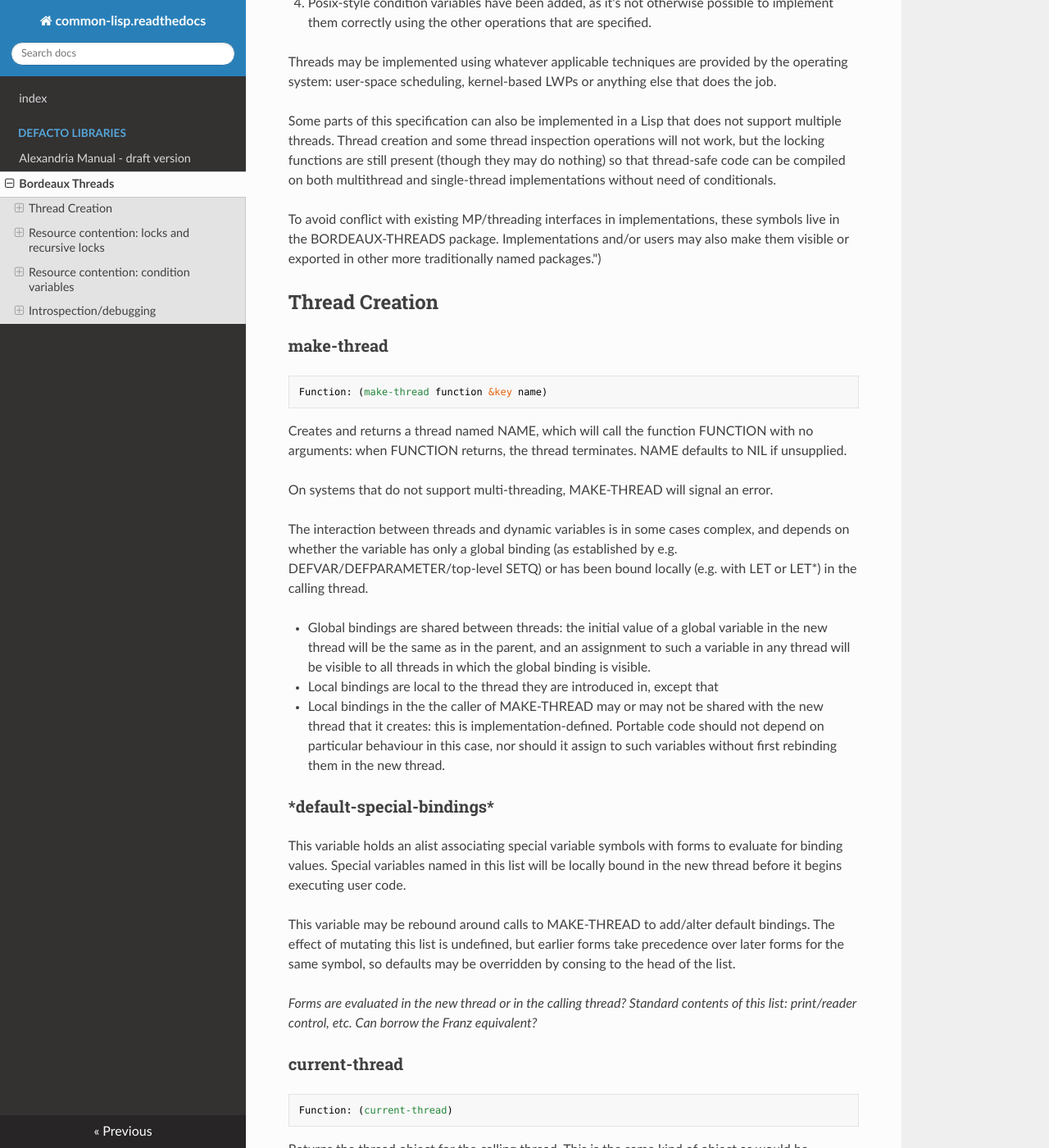
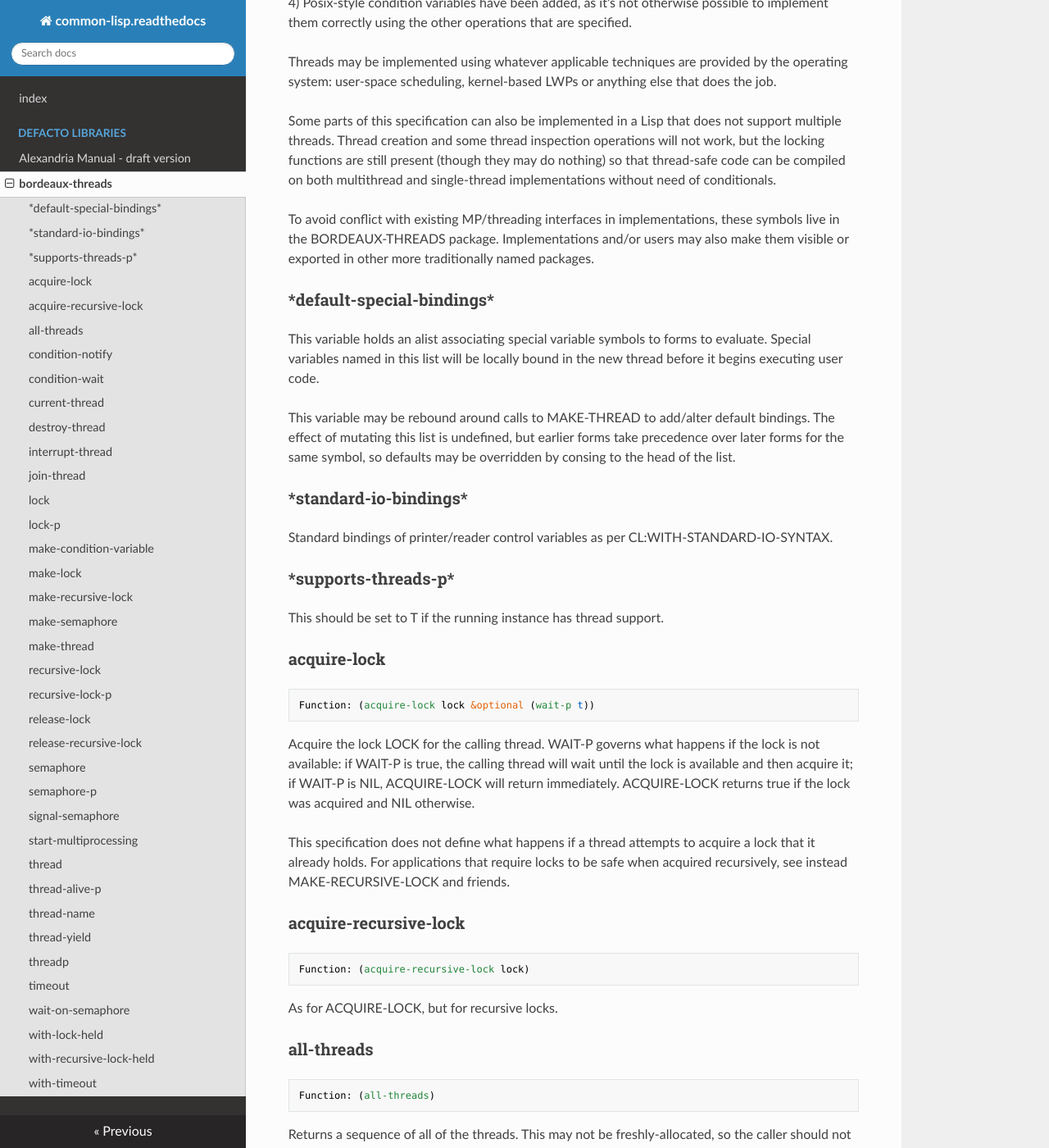
Before and after one commit to cl-library-docs/common-lisp-libraries, an MkDocs documentation site: the page built from docs/bordeaux-threads.md, in a window 1280 px wide and 1400 px high, scrolled down 576 px. Shown: the whole window at 82% size. Built offline with MkDocs 1.6.1, drawn with Linux system fonts in a browser that asks for light colours; nearby versions of some CDN libraries; some of the changed text lies outside the part shown.

Commit message:
bordeaux-threads doc fixed; added md-file.lisp

````diff
--- a/docs/bordeaux-threads.md
+++ b/docs/bordeaux-threads.md
@@ -1,250 +1,397 @@
-# Bordeaux Threads
+# bordeaux-threads
 
 Version: 0.8.7
 
-*(This documentation is modified to markdown from [here](https://trac.common-lisp.net/bordeaux-threads/wiki/TracGuide) on 01 March, 2020.)*
+BORDEAUX-THREADS is a proposed standard for a minimal
+  MP/threading interface. It is similar to the CLIM-SYS threading and
+  lock support, but for the following broad differences:
 
+  1) Some behaviours are defined in additional detail: attention has
+     been given to special variable interaction, whether and when
+     cleanup forms are run. Some behaviours are defined in less
+     detail: an implementation that does not support multiple
+     threads is not required to use a new list (nil) for a lock, for
+     example.
 
-BORDEAUX-THREADS is a proposed standard for a minimal MP/Threading interface. It is similar to the CLIM-SYS threading and lock support, but for the following broad differences:
+  2) Many functions which would be difficult, dangerous or inefficient
+     to provide on some implementations have been removed. Chiefly
+     these are functions such as thread-wait which expect for
+     efficiency that the thread scheduler is written in Lisp and
+     'hookable', which can't sensibly be done if the scheduler is
+     external to the Lisp image, or the system has more than one CPU.
 
- 1. Some behaviours are defined in additional detail: attention has been given to special variable interaction, whether and when cleanup forms are run. Some behaviours are defined in less detail: an implementation that does not support multiple threads is not required to use a new list (nil) for a lock, for example.
- 2. Many functions which would be difficult, dangerous or inefficient to provide on some implementations have been removed. Chiefly these are functions such as thread-wait which expect for efficiency that the thread scheduler is written in Lisp and 'hookable', which can't sensibly be done if the scheduler is external to the Lisp image, or the system has more than one CPU.
- 3. Unbalanced ACQUIRE-LOCK and RELEASE-LOCK functions have been added.
- 4. Posix-style condition variables have been added, as it's not otherwise possible to implement them correctly using the other operations that are specified.
+  3) Unbalanced ACQUIRE-LOCK and RELEASE-LOCK functions have been
+     added.
 
-Threads may be implemented using whatever applicable techniques are provided by the operating system: user-space scheduling, kernel-based LWPs or anything else that does the job.
+  4) Posix-style condition variables have been added, as it's not
+     otherwise possible to implement them correctly using the other
+     operations that are specified.
 
-Some parts of this specification can also be implemented in a Lisp that does not support multiple threads. Thread creation and some thread inspection operations will not work, but the locking functions are still present (though they may do nothing) so that thread-safe code can be compiled on both multithread and single-thread implementations without need of conditionals.
+  Threads may be implemented using whatever applicable techniques are
+  provided by the operating system: user-space scheduling,
+  kernel-based LWPs or anything else that does the job.
 
-To avoid conflict with existing MP/threading interfaces in implementations, these symbols live in the BORDEAUX-THREADS package. Implementations and/or users may also make them visible or exported in other more traditionally named packages.")
+  Some parts of this specification can also be implemented in a Lisp
+  that does not support multiple threads. Thread creation and some
+  thread inspection operations will not work, but the locking
+  functions are still present (though they may do nothing) so that
+  thread-safe code can be compiled on both multithread and
+  single-thread implementations without need of conditionals.
 
-## Thread Creation
+  To avoid conflict with existing MP/threading interfaces in
+  implementations, these symbols live in the BORDEAUX-THREADS package.
+  Implementations and/or users may also make them visible or exported
+  in other more traditionally named packages.
 
-### make-thread
+### \*default-special-bindings\*
+This variable holds an alist associating special variable symbols
+  to forms to evaluate. Special variables named in this list will
+  be locally bound in the new thread before it begins executing user code.
+
+  This variable may be rebound around calls to MAKE-THREAD to
+  add/alter default bindings. The effect of mutating this list is
+  undefined, but earlier forms take precedence over later forms for
+  the same symbol, so defaults may be overridden by consing to the
+  head of the list.
+
+### \*standard-io-bindings\*
+Standard bindings of printer/reader control variables as per CL:WITH-STANDARD-IO-SYNTAX.
+
+### \*supports-threads-p\*
+This should be set to T if the running instance has thread support.
+
+### acquire-lock
 
 ```lisp
-Function: (make-thread function &key name)
+Function: (acquire-lock lock &optional (wait-p t))
 ```
+Acquire the lock LOCK for the calling thread.
+  WAIT-P governs what happens if the lock is not available: if WAIT-P
+  is true, the calling thread will wait until the lock is available
+  and then acquire it; if WAIT-P is NIL, ACQUIRE-LOCK will return
+  immediately. ACQUIRE-LOCK returns true if the lock was acquired and
+  NIL otherwise.
 
-Creates and returns a thread named NAME, which will call the function FUNCTION with no arguments: when FUNCTION returns, the thread terminates. NAME defaults to NIL if unsupplied.
+  This specification does not define what happens if a thread
+  attempts to acquire a lock that it already holds. For applications
+  that require locks to be safe when acquired recursively, see instead
+  MAKE-RECURSIVE-LOCK and friends.
 
-On systems that do not support multi-threading, MAKE-THREAD will signal an error.
+### acquire-recursive-lock
 
-The interaction between threads and dynamic variables is in some cases complex, and depends on whether the variable has only a global binding (as established by e.g. DEFVAR/DEFPARAMETER/top-level SETQ) or has been bound locally (e.g. with LET or LET*) in the calling thread.
+```lisp
+Function: (acquire-recursive-lock lock)
+```
+As for ACQUIRE-LOCK, but for recursive locks.
 
- * Global bindings are shared between threads: the initial value of a global variable in the new thread will be the same as in the parent, and an assignment to such a variable in any thread will be visible to all threads in which the global binding is visible.
- * Local bindings are local to the thread they are introduced in, except that
- * Local bindings in the the caller of MAKE-THREAD may or may not be shared with the new thread that it creates: this is implementation-defined. Portable code should not depend on particular behaviour in this case, nor should it assign to such variables without first rebinding them in the new thread.
+### all-threads
 
-### \*default-special-bindings\*
+```lisp
+Function: (all-threads)
+```
+Returns a sequence of all of the threads. This may not
+  be freshly-allocated, so the caller should not modify it.
 
-This variable holds an alist associating special variable symbols with forms to evaluate for binding values. Special variables named in this list will be locally bound in the new thread before it begins executing user code.
+### condition-notify
 
-This variable may be rebound around calls to MAKE-THREAD to add/alter default bindings. The effect of mutating this list is undefined, but earlier forms take precedence over later forms for the same symbol, so defaults may be overridden by consing to the head of the list.
+```lisp
+Function: (condition-notify condition-variable)
+```
+Notify at least one of the threads waiting for
+  CONDITION-VARIABLE. It is implementation-dependent whether one or
+  more than one (and possibly all) threads are woken, but if the
+  implementation is capable of waking only a single thread (not all
+  are) this is probably preferable for efficiency reasons. The order
+  of wakeup is unspecified and does not necessarily relate to the
+  order that the threads went to sleep in.
 
-*Forms are evaluated in the new thread or in the calling thread? Standard contents of this list: print/reader control, etc. Can borrow the Franz equivalent?*
+  CONDITION-NOTIFY has no useful return value. In an implementation
+  that does not support multiple threads, it has no effect.
+
+### condition-wait
+
+```lisp
+Function: (condition-wait condition-variable lock &key timeout)
+```
+Atomically release LOCK and enqueue the calling
+  thread waiting for CONDITION-VARIABLE. The thread will resume when
+  another thread has notified it using CONDITION-NOTIFY; it may also
+  resume if interrupted by some external event or in other
+  implementation-dependent circumstances: the caller must always test
+  on waking that there is threading to be done, instead of assuming
+  that it can go ahead.
+
+  It is an error to call function this unless from the thread that
+  holds LOCK.
+
+  If TIMEOUT is nil or not provided, the system always reacquires LOCK
+  before returning to the caller. In this case T is returned.
+
+  If TIMEOUT is non-nil, the call will return after at most TIMEOUT
+  seconds (approximately), whether or not a notification has occurred.
+  Either NIL or T will be returned. A return of NIL indicates that the
+  lock is no longer held and that the timeout has expired. A return of
+  T indicates that the lock is held, in which case the timeout may or
+  may not have expired.
+
+  **NOTE**: The behavior of CONDITION-WAIT with TIMEOUT diverges from
+  the POSIX function pthread_cond_timedwait. The former may return
+  without the lock being held while the latter always returns with the
+  lock held.
+
+  In an implementation that does not support multiple threads, this
+  function signals an error.
 
 ### current-thread
 
 ```lisp
 Function: (current-thread)
 ```
+Returns the thread object for the calling
+  thread. This is the same kind of object as would be returned by
+  MAKE-THREAD.
 
-Returns the thread object for the calling thread. This is the same kind of object as would be returned by MAKE-THREAD.
+### destroy-thread
+
+```lisp
+Function: (destroy-thread thread)
+```
+Terminates the thread THREAD, which is an object
+  as returned by MAKE-THREAD. This should be used with caution: it is
+  implementation-defined whether the thread runs cleanup forms or
+  releases its locks first.
+
+  Destroying the calling thread is an error.
+
+### interrupt-thread
+
+```lisp
+Function: (interrupt-thread thread function &rest args)
+```
+Interrupt THREAD and cause it to evaluate FUNCTION
+  before continuing with the interrupted path of execution. This may
+  not be a good idea if THREAD is holding locks or doing anything
+  important. On systems that do not support multiple threads, this
+  function signals an error.
+
+### join-thread
+
+```lisp
+Function: (join-thread thread)
+```
+Wait until THREAD terminates. If THREAD has already terminated,
+  return immediately. The return values of the thread function are
+  returned.
+
+### lock
+
+### lock-p
+
+```lisp
+Function: (lock-p object)
+```
+Returns T if OBJECT is a lock; returns NIL otherwise.
+
+### make-condition-variable
+
+```lisp
+Function: (make-condition-variable &key name)
+```
+Returns a new condition-variable object for use
+  with CONDITION-WAIT and CONDITION-NOTIFY.
+
+### make-lock
+
+```lisp
+Function: (make-lock &optional name)
+```
+Creates a lock (a mutex) whose name is NAME. If the system does not
+  support multiple threads this will still return some object, but it
+  may not be used for very much.
+
+### make-recursive-lock
+
+```lisp
+Function: (make-recursive-lock &optional name)
+```
+Create and return a recursive lock whose name is NAME. A recursive
+  lock differs from an ordinary lock in that a thread that already
+  holds the recursive lock can acquire it again without blocking. The
+  thread must then release the lock twice before it becomes available
+  for another thread.
+
+### make-semaphore
+
+```lisp
+Function: (make-semaphore &key name (count 0))
+```
+Create a semaphore with the supplied NAME and initial counter value COUNT.
+
+### make-thread
+
+```lisp
+Function: (make-thread function &key name (initial-bindings
+                                           *default-special-bindings*))
+```
+Creates and returns a thread named NAME, which will call the
+  function FUNCTION with no arguments: when FUNCTION returns, the
+  thread terminates. NAME defaults to "Anonymous thread" if unsupplied.
+
+  On systems that do not support multi-threading, MAKE-THREAD will
+  signal an error.
+
+  The interaction between threads and dynamic variables is in some
+  cases complex, and depends on whether the variable has only a global
+  binding (as established by e.g. DEFVAR/DEFPARAMETER/top-level SETQ)
+  or has been bound locally (e.g. with LET or LET*) in the calling
+  thread.
+
+  - Global bindings are shared between threads: the initial value of a
+    global variable in the new thread will be the same as in the
+    parent, and an assignment to such a variable in any thread will be
+    visible to all threads in which the global binding is visible.
+
+  - Local bindings, such as the ones introduced by INITIAL-BINDINGS,
+    are local to the thread they are introduced in, except that
+
+  - Local bindings in the the caller of MAKE-THREAD may or may not be
+    shared with the new thread that it creates: this is
+    implementation-defined. Portable code should not depend on
+    particular behaviour in this case, nor should it assign to such
+    variables without first rebinding them in the new thread.
+
+### recursive-lock
+
+### recursive-lock-p
+
+```lisp
+Function: (recursive-lock-p object)
+```
+Returns T if OBJECT is a recursive lock; returns NIL otherwise.
+
+### release-lock
+
+```lisp
+Function: (release-lock lock)
+```
+Release LOCK. It is an error to call this unless
+  the lock has previously been acquired (and not released) by the same
+  thread. If other threads are waiting for the lock, the
+  ACQUIRE-LOCK call in one of them will now be able to continue.
+
+  This function has no interesting return value.
+
+### release-recursive-lock
+
+```lisp
+Function: (release-recursive-lock lock)
+```
+Release the recursive LOCK. The lock will only
+  become free after as many Release operations as there have been
+  Acquire operations. See RELEASE-LOCK for other information.
+
+### semaphore
+
+### semaphore-p
+
+```lisp
+Function: (semaphore-p object)
+```
+Returns T if OBJECT is a semaphore; returns NIL otherwise.
+
+### signal-semaphore
+
+```lisp
+Function: (signal-semaphore semaphore &key (count 1))
+```
+Increment SEMAPHORE by COUNT. If there are threads waiting on this
+semaphore, then COUNT of them are woken up.
+
+### start-multiprocessing
+
+```lisp
+Function: (start-multiprocessing)
+```
+If the host implementation uses user-level threads, start the
+scheduler and multiprocessing, otherwise do nothing.
+It is safe to call repeatedly.
+
+### thread
+
+### thread-alive-p
+
+```lisp
+Function: (thread-alive-p thread)
+```
+Returns true if THREAD is alive, that is, if
+  DESTROY-THREAD has not been called on it.
+
+### thread-name
+
+```lisp
+Function: (thread-name thread)
+```
+Returns the name of the thread, as supplied to MAKE-THREAD.
+
+### thread-yield
+
+```lisp
+Function: (thread-yield)
+```
+Allows other threads to run. It may be necessary or desirable to
+  call this periodically in some implementations; others may schedule
+  threads automatically. On systems that do not support
+  multi-threading, this does nothing.
 
 ### threadp
 
 ```lisp
 Function: (threadp object)
 ```
-
 Returns true if object is a thread, otherwise NIL.
 
-### thread-name
+### timeout
+
+### wait-on-semaphore
 
 ```lisp
-Function: (thread-name thread)
+Function: (wait-on-semaphore semaphore &key timeout)
 ```
+Decrement the count of SEMAPHORE by 1 if the count would not be negative.
 
-Returns the name of the thread, as supplied to `MAKE-THREAD`
+Else blocks until the semaphore can be decremented. Returns generalized boolean
+T on success.
 
-## Resource contention: locks and recursive locks
-
-### make-lock
-
-```lisp
-Function: (make-lock &optional name)
-```
-
-Creates a lock (a mutex) whose name is NAME. If the system does not support multiple threads this will still return some object, but it may not be used for very much.
-
-''In CLIM-SYS this is a freshly consed list (NIL). I don't know if there's some good reason it should be said structure or that it be freshly consed - EQ comparison of locks?''
-
-### acquire-lock
-
-```lisp
-Function: (acquire-lock lock &optional wait-p)
-```
-
-Acquire the lock LOCK for the calling thread. WAIT-P governs what happens if the lock is not available: if WAIT-P is true, the calling thread will wait until the lock is available and then acquire it; if WAIT-P is NIL, ACQUIRE-LOCK will return immediately. ACQUIRE-LOCK returns true if the lock was acquired and NIL otherwise.
-
-This specification does not define what happens if a thread attempts to acquire a lock that it already holds. For applications that require locks to be safe when acquired recursively, see instead MAKE-RECURSIVE-LOCK and friends.
-
-### release-lock
-
-```lisp
-Function: (release-lock lock)
-```
-
-Release LOCK. It is an error to call this unless the lock has previously been acquired (and not released) by the same thread. If other threads are waiting for the lock, the ACQUIRE-LOCK call in one of them will now be able to continue.
-
-This function has no interesting return value.
+If TIMEOUT is given, it is the maximum number of seconds to wait. If the count
+cannot be decremented in that time, returns NIL without decrementing the count.
 
 ### with-lock-held
 
 ```lisp
-Macro: (with-lock-held (place) &body body)
+Function: (with-lock-held (place) &body body)
 ```
+Evaluates BODY with the lock named by PLACE, the value of which
+  is a lock created by MAKE-LOCK. Before the forms in BODY are
+  evaluated, the lock is acquired as if by using ACQUIRE-LOCK. After the
+  forms in BODY have been evaluated, or if a non-local control transfer
+  is caused (e.g. by THROW or SIGNAL), the lock is released as if by
+  RELEASE-LOCK.
 
-Evaluates BODY with the lock named by PLACE, the value of which is a lock created by MAKE-LOCK. Before the forms in BODY are evaluated, the lock is acquired as if by using ACQUIRE-LOCK. After the forms in BODY have been evaluated, or if a non-local control transfer is caused (e.g. by THROW or SIGNAL), the lock is released as if by RELEASE-LOCK.
-
-Note that if the debugger is entered, it is unspecified whether the lock is released at debugger entry or at debugger exit when execution is restarted.
-
-### make-recursive-lock
-
-```lisp
-Function: (make-recursive-lock &optional name)
-```
-
-Create and return a recursive lock whose name is NAME. A recursive lock differs from an ordinary lock in that a thread that already holds the recursive lock can acquire it again without blocking. The thread must then release the lock twice before it becomes available for another thread.
-
-### acquire-recursive-lock
-
-```lisp
-Function: (acquire-recursive-lock lock)
-```
-
-As for ACQUIRE-LOCK, but for recursive locks.
-
-### release-recursive-lock
-
-```lisp
-Function: (release-recursive-lock lock)
-```
-
-Release the recursive LOCK. The lock will only become free after as many Release operations as there have been Acquire operations. See RELEASE-LOCK for other information.
+  Note that if the debugger is entered, it is unspecified whether the
+  lock is released at debugger entry or at debugger exit when execution
+  is restarted.
 
 ### with-recursive-lock-held
 
 ```lisp
-Macro: (with-recursive-lock-held (place &key timeout) &body body)
+Function: (with-recursive-lock-held (place) &body body)
 ```
+Evaluates BODY with the recursive lock named by PLACE, which is a
+reference to a recursive lock created by MAKE-RECURSIVE-LOCK. See
+WITH-LOCK-HELD etc etc
 
-Evaluates BODY with the recursive lock named by PLACE, which is a reference to a recursive lock created by MAKE-RECURSIVE-LOCK. See WITH-LOCK-HELD etc etc
-
-## Resource contention: condition variables
-
-A condition variable provides a mechanism for threads to put themselves to sleep while waiting for the state of something to change, then to be subsequently woken by another thread which has changed the state.
-
-A condition variable must be used in conjunction with a lock to protect access to the state of the object of interest. The procedure is as follows:
-
-Suppose two threads A and B, and some kind of notional event channel C. A is consuming events in C, and B is producing them. CV is a condition-variable
-
- 1. A acquires the lock that safeguards access to C
- 2. A threads and removes all events that are available in C
- 3. When C is empty, A calls CONDITION-WAIT, which atomically releases the lock and puts A to sleep on CV
- 4. Wait to be notified; CONDITION-WAIT will acquire the lock again before returning
- 5. Loop back to step 2, for as long as threading should continue
-
-When B generates an event E, it
-
- 1. acquires the lock guarding C
- 2. adds E to the channel
- 3. calls CONDITION-NOTIFY on CV to wake any sleeping thread
- 4. releases the lock
-
-To avoid the "lost wakeup" problem, the implementation must guarantee that CONDITION-WAIT in thread A atomically releases the lock and sleeps. If this is not guaranteed there is the possibility that thread B can add an event and call CONDITION-NOTIFY between the lock release and the sleep - in this case the notify call would not see A, which would be left sleeping despite there being an event available.
-
-### thread-yield
+### with-timeout
 
 ```lisp
-Function: (thread-yield)
+Function: (with-timeout (timeout) &body body)
 ```
-
-Allows other threads to run. It may be necessary or desirable to call this periodically in some implementations; others may schedule threads automatically. On systems that do not support multi-threading, this does nothing.
-
-### make-condition-variable
-
-```lisp
-Function: (make-condition-variable)
-```
-
-Returns a new condition-variable object for use with CONDITION-WAIT and CONDITION-NOTIFY.
-
-### condition-wait
-
-```lisp
-Function: (condition-wait condition-variable lock)
-```
-
-Atomically release LOCK and enqueue the calling thread waiting for CONDITION-VARIABLE. The thread will resume when another thread has notified it using CONDITION-NOTIFY; it may also resume if interrupted by some external event or in other implementation-dependent circumstances: the caller must always test on waking that there is threading to be done, instead of assuming that it can go ahead.
-
-However and for whatever reason the thread is resumed, the system always reacquires LOCK before returning to the caller. It is an error to call this unless from the thread that holds LOCK.
-
-In an implementation that does not support multiple threads, this function signals an error.
-
-### condition-notify
-
-```lisp
-Function: (condition-notify condition-variable)
-```
-
-Notify at least one of the threads waiting for CONDITION-VARIABLE. It is implementation-dependent whether one or more than one (and possibly all) threads are woken, but if the implementation is capable of waking only a single thread (not all are) this is probably preferable for efficiency reasons. The order of wakeup is unspecified and does not necessarily relate to the order that the threads went to sleep in.
-
-CONDITION-NOTIFY has no useful return value. In an implementation that does not support multiple threads, it has no effect.
-
-## Introspection/debugging
-
-The following functions may be provided for debugging purposes, but are not advised to be called from normal user code.
-
-### all-threads
-
-```lisp
-Function: (all-threads)
-```
-
-Returns a sequence of all of the threads. This may or may not be freshly-allocated, so the caller should not modify it.
-
-### interrupt-thread
-
-```lisp
-Function: (interrupt-thread thread function)
-```
-
-Interrupt THREAD and cause it to evaluate FUNCTION before continuing with the interrupted path of execution. This may not be a good idea if THREAD is holding locks or doing anything important. On systems that do not support multiple threads, this function signals an error.
-
-### destroy-thread
-
-```lisp
-Function: (destroy-thread thread)
-```
-
-Terminates the thread THREAD, which is an object as returned by MAKE-THREAD. This should be used with caution: it is implementation-defined whether the thread runs cleanup forms or releases its locks first.
-
-Destroying the calling thread is an error.
-
-### thread-alive-p
-
-```lisp
-Function: (thread-alive-p thread)
-```
-
-Returns true if THREAD is alive, that is, if DESTROY-THREAD has not been called on it.
-
-### join-thread
-
-```lisp
-Function: (join-thread thread)
-```
-
-Wait until THREAD terminates. If THREAD has already terminated, return immediately.
````
Also changed, not shown: 1 other file.
